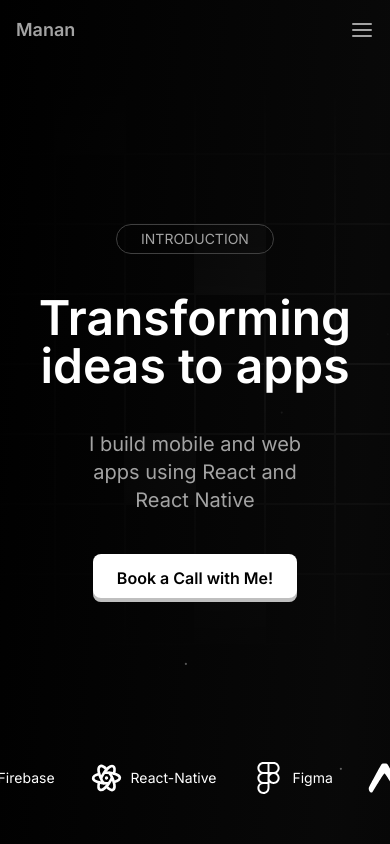
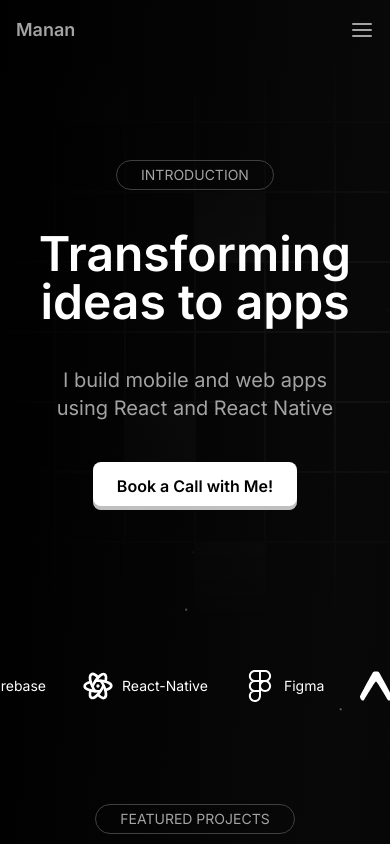
Before and after one commit to manancodes/Portfolio, a Next.js app: page / in a window 390 px wide. Shown: the top 844 px of the page. Built offline with nearby package versions, Linux system fonts and the light colour scheme.

Commit message:
Fixed padding and added UI Fixes

```diff
--- a/src/app/page.tsx
+++ b/src/app/page.tsx
@@ -10,7 +10,7 @@ import Skills from "@/components/Skills";
 
 export default function Home() {
   return (
-    <div className="relative flex flex-col items-center justify-center w-screen overflow-hidden bg-gradient-to-tl from-black via-neutral-700/10 to-black lg:px-48 md:px-24 sm:px-20 px-16">
+    <div className="relative flex flex-col items-center justify-center w-screen overflow-hidden bg-gradient-to-tl from-black via-neutral-700/10 to-black lg:px-48 md:px-24 sm:px-10 px-10">
       <NavBar />
       <Particles quantity={100} />
       <Hero />
--- a/src/components/Footer.tsx
+++ b/src/components/Footer.tsx
@@ -19,7 +19,7 @@ const Footer = () => {
         >
           <div className="w-full flex items-center justify-center text-center gap-4 md:gap-6 text-5xl md:text-6xl lg:text-7xl font-bold">
             <h1>Let&apos;s work together</h1>
-            <LuArrowUpRight className="text-6xl md:text-[100px]" />
+            <LuArrowUpRight className="text-6xl md:text-[100px] flex-shrink-0" />
           </div>
         </Link>
 
--- a/src/components/Hero.tsx
+++ b/src/components/Hero.tsx
@@ -7,7 +7,7 @@ const Hero = () => {
     <>
       <div className="relative w-screen flex flex-col items-center justify-center ">
         <div className="absolute Grid w-screen -z-10" />
-        <div className="mt-56">
+        <div className="md:mt-56 mt-40">
           <SectionTitle title="INTRODUCTION" />
         </div>
         <h1 className="z-10 mt-10 text-5xl text-white font-semibold sm:text-5xl md:text-7xl text-center">
```
